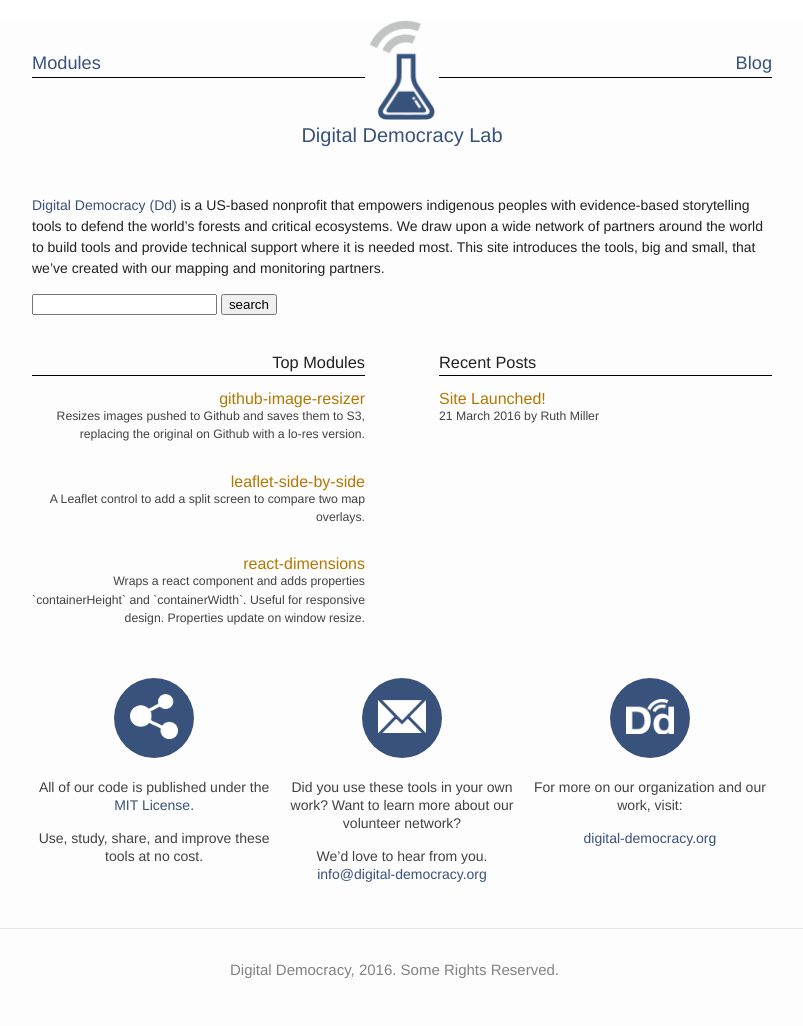
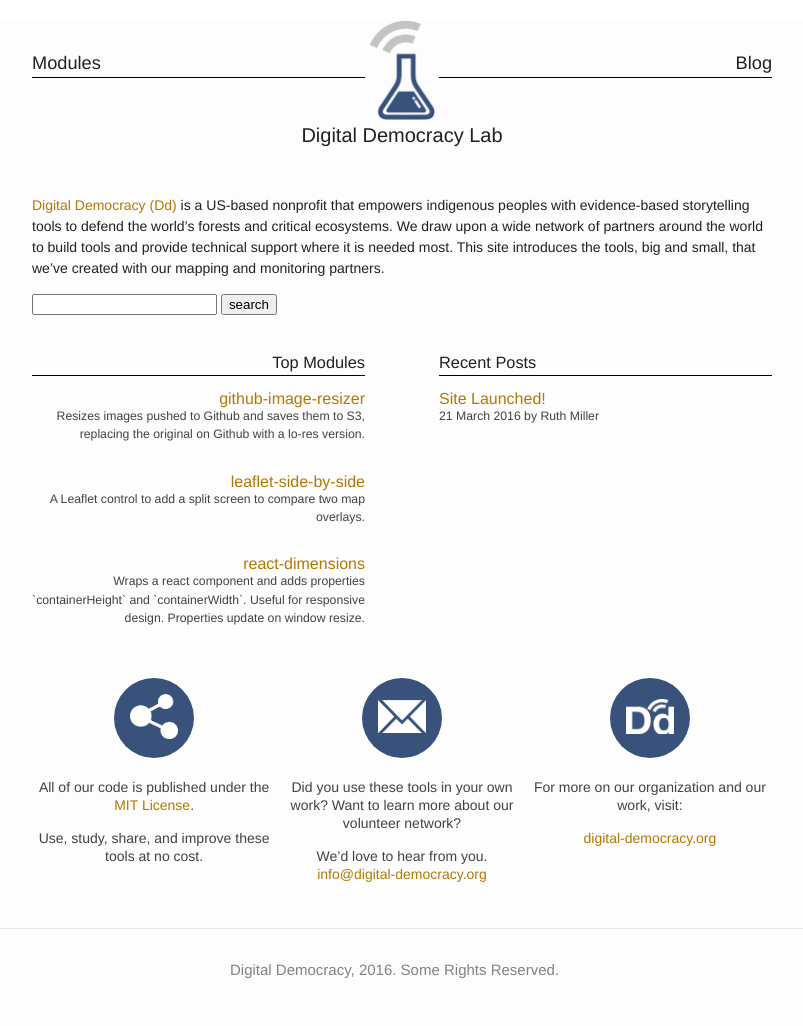
Before and after one commit to digidem/digidem.github.io, a Jekyll site: the page built from index.html, in a window 1280 px wide. Shown: the whole page, without its empty margins (238-1041 px from the left). Built offline with Jekyll 4.4.1, drawn with Linux system fonts in a browser that asks for light colours; nearby versions of some CDN libraries.

Commit message:
Minor CSS changes around link colors.

```diff
--- a/_sass/_base.scss
+++ b/_sass/_base.scss
@@ -91,15 +91,15 @@
  * Links
  */
 a {
-    color: $brand-color;
+    color: $highlight;
     text-decoration: none;
 
     &:visited {
-        color: darken($brand-color, 15%);
+        color: #38527B;
     }
 
     &:hover {
-        color: $text-color;
+        color: #95D2E5;
         text-decoration: underline;
     }
 }
--- a/_sass/_layout.scss
+++ b/_sass/_layout.scss
@@ -41,12 +41,14 @@
     .nav-link {
         display: block;
         width: 100%;
-
+        color: #212121;
         margin-top: 30px;
         font-size: 1.3em;
         border-bottom: 1px solid black;
+        text-decoration: none;
 
-        text-decoration: none;
+
+
         &:hover {
             color: $highlight;
             border-bottom: 1px solid $highlight;
@@ -59,11 +61,14 @@
     font-size: 20px;
     font-weight: 500;
     text-decoration: none;
-    color: $grey-color-dark;
+
+    a {
+        color: #212121;
+    }
 
     a:hover {
-
         text-decoration: none;
+        color: #212121;
     }
 }
 
```
